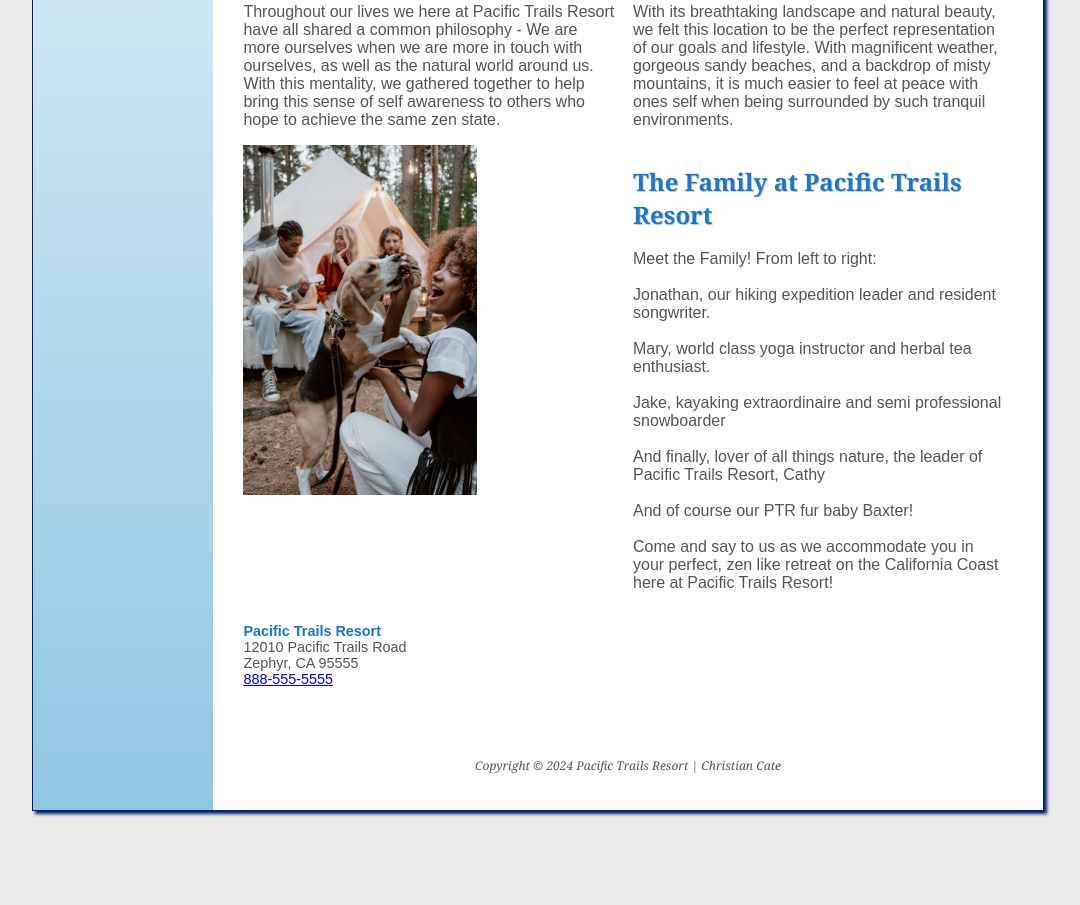
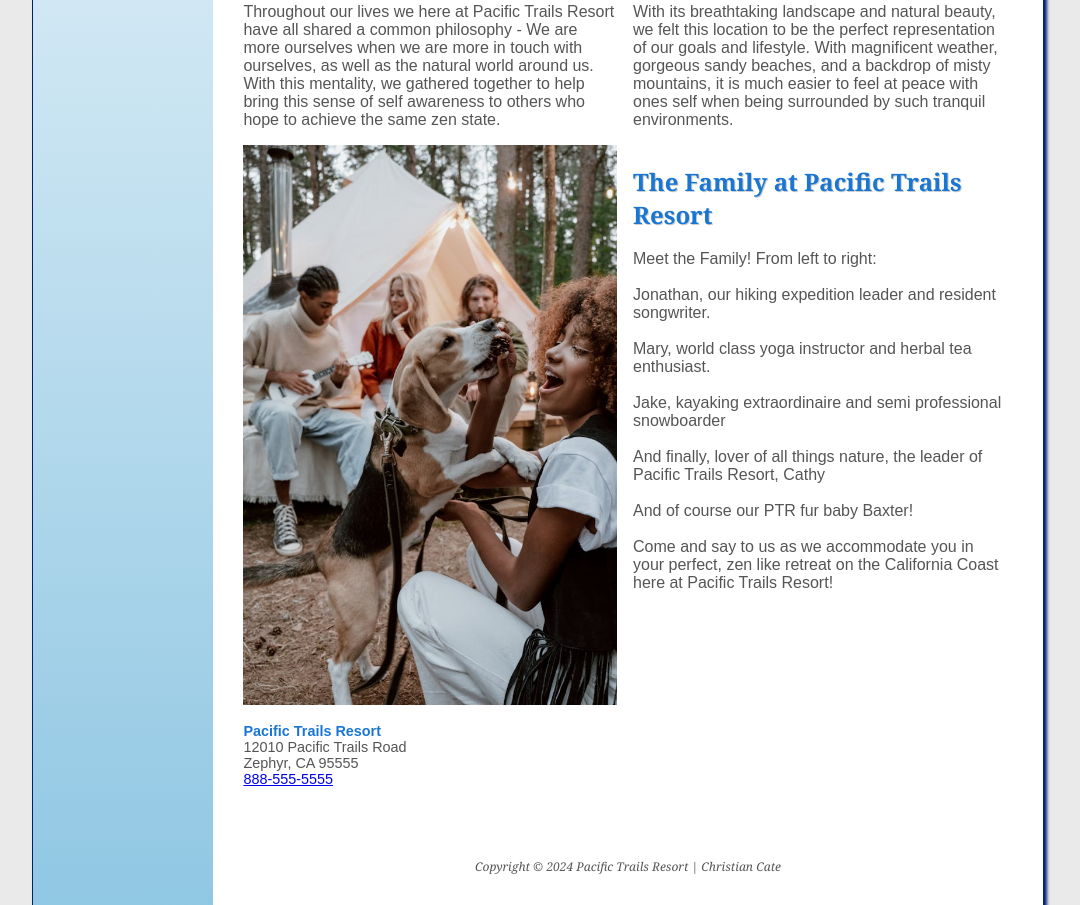
Before and after one commit to ChristianCate/cis152, a plain HTML site: page final/finalpacific/aboutus.html in a window 1280 px wide. Shown: the part 668-1573 px from the top of the page, without its empty margins (102-1182 px from the left). Before the commit the page ends 1487 px from the top, so only its background shows below. Drawn offline with Linux system fonts and the light colour scheme.

Commit message:
Update pacific.css

```diff
--- a/final/finalpacific/pacific.css
+++ b/final/finalpacific/pacific.css
@@ -216,8 +216,8 @@ video {
 }
 
 #abimage {
-    max-width: 350px;
-    max-height: 350px;
+    max-width: 100%;
+
 }
 
 
```
